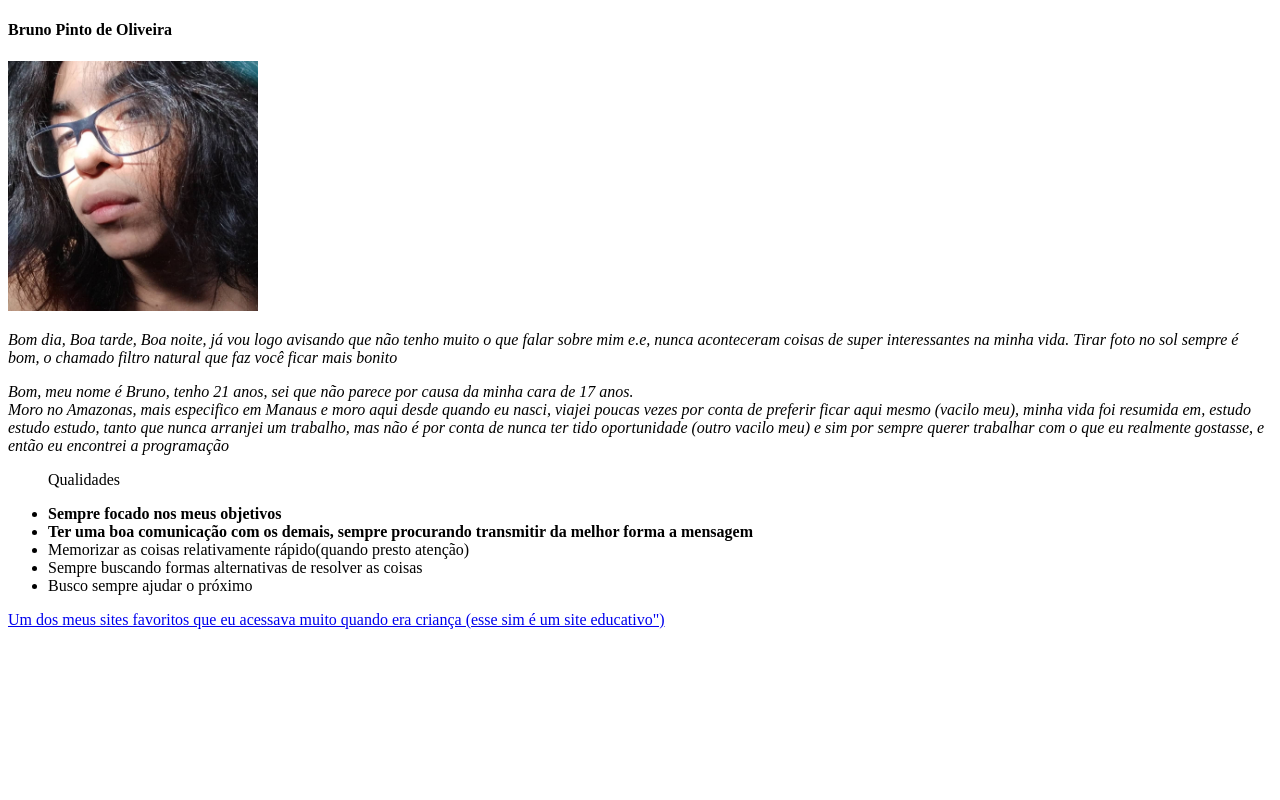
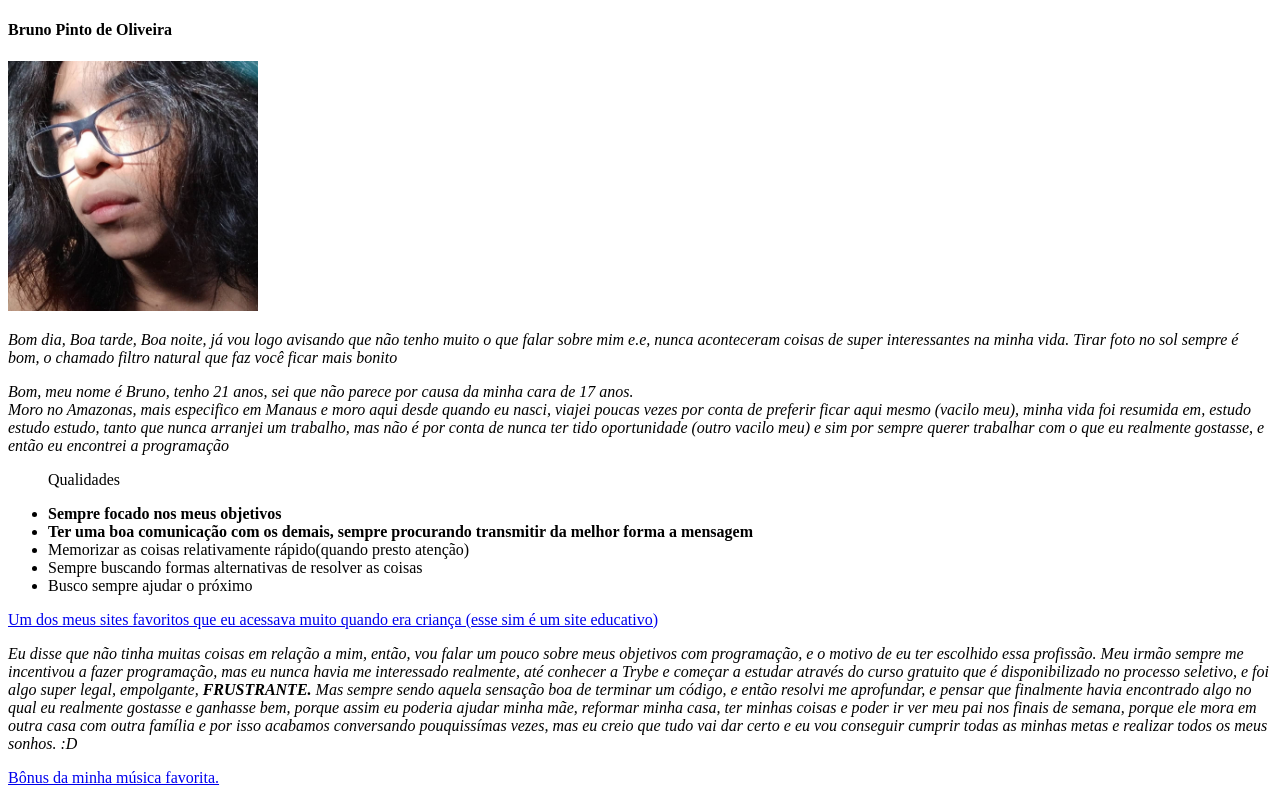
Before and after one commit to BrunoOliveiraaa/BrunoOliveiraaa.github.io, a plain HTML site: page index.html in a window 1280 px wide. Shown: the top 800 px of the page. Drawn offline with Linux system fonts and the light colour scheme.

Commit message:
Adicionando algumas coisas..

```diff
--- a/index.html
+++ b/index.html
@@ -22,10 +22,13 @@ Moro no Amazonas, mais especifico em Manaus e moro aqui desde quando eu nasci, v
    <li>Sempre buscando formas alternativas de resolver as coisas</li>
    <li>Busco sempre ajudar o próximo</li>
 </ul>
- <a href="https://www.netcarshow.com/"target="_blank"> Um dos meus sites favoritos que eu acessava muito quando era criança (esse sim é um site educativo")</a>
+ <a href="https://www.netcarshow.com/"target="_blank"> Um dos meus sites favoritos que eu acessava muito quando era criança (esse sim é um site educativo)</a>
 
+<p><em>Eu disse que não tinha muitas coisas em relação a mim, então, vou falar um pouco sobre meus objetivos com programação, e o motivo de eu ter escolhido essa profissão. Meu irmão sempre me incentivou a fazer programação, mas eu nunca havia me interessado realmente, até conhecer a Trybe e começar a estudar através do curso gratuito que é disponibilizado no processo seletivo, e foi algo super legal, empolgante, <strong>FRUSTRANTE.</strong>
+Mas sempre sendo aquela sensação boa de terminar um código, e então resolvi me aprofundar, e pensar que finalmente havia encontrado algo no qual eu realmente gostasse e ganhasse bem, porque assim eu poderia ajudar minha mãe, reformar minha casa, ter minhas coisas e poder ir ver meu pai nos finais de semana, porque ele mora em outra casa com outra família e por isso acabamos conversando pouquissímas vezes,
+mas eu creio que tudo vai dar certo e eu vou conseguir cumprir todas as minhas metas e realizar todos os meus sonhos. :D</em></p>
 
-
+<a href="https://www.youtube.com/watch?v=WQzG7A60PPI"target="_blank"> Bônus da minha música favorita.</a>
 <br><br><br><br><br><br><br><br><br><br><br><br><br><br><br>
  <a href="#Imagem"> Clique Aqui</a>
 
```
